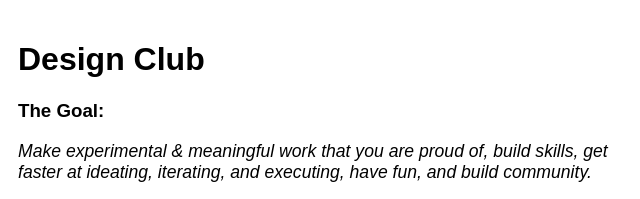
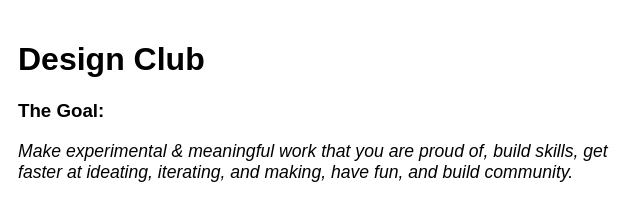
Before and after one commit to designclubpnca/designclubpnca.github.io, a plain HTML site: page index.html in a window 1280 px wide. Shown: the top 199 px of the page, 322-962 px from the left. Drawn offline with Linux system fonts and the light colour scheme.

Commit message:
change words

```diff
--- a/index.html
+++ b/index.html
@@ -10,7 +10,7 @@
     <header>
       <h1>Design Club</h1>
       <h3>The Goal:</h3>
-      <p id="goal">Make experimental & meaningful work that you are proud of, build skills, get faster at ideating, iterating, and executing, have fun, and build community.</p>
+      <p id="goal">Make experimental & meaningful work that you are proud of, build skills, get faster at ideating, iterating, and making, have fun, and build community.</p>
     </header>
     <main>
       <h3>Links:</h3>
```
